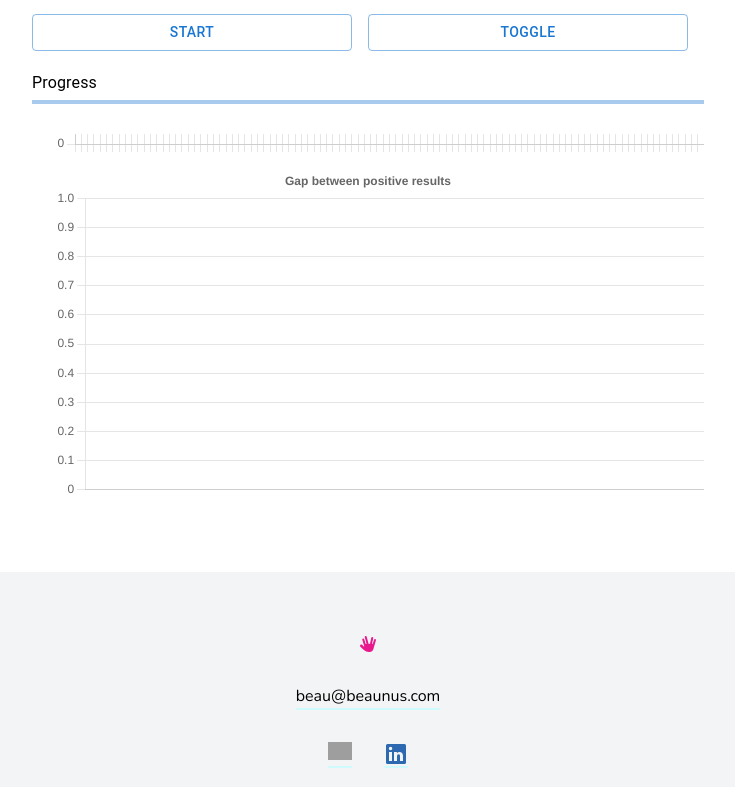
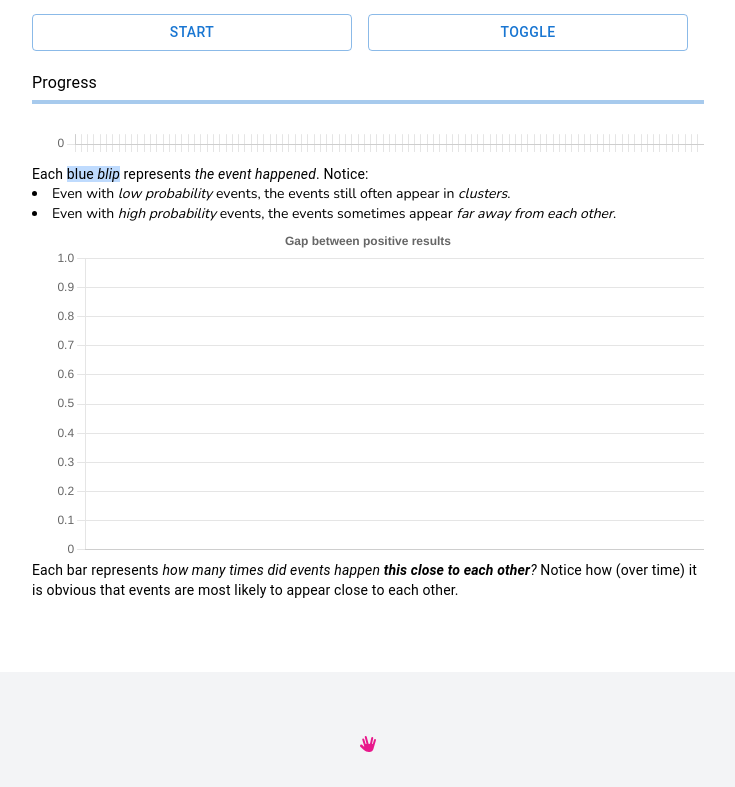
Before and after one commit to beaunus/beaunus.com, a Next.js app: page /blog/poisson in a window 1280 px wide. Shown: the part 712-1499 px from the top of the page, without its empty margins (272-1007 px from the left). Built offline with nearby package versions, Linux system fonts and the light colour scheme; grey boxes are pictures that could not be loaded.

Commit message:
feature: add captions

```diff
--- a/pages/blog/poisson.tsx
+++ b/pages/blog/poisson.tsx
@@ -237,7 +237,33 @@ const Poisson: NextPage = () => {
             </Box>
             <Box>
               <canvas className="max-h-10" ref={samplesChartRef} />
+              <Typography variant="body2">
+                Each{" "}
+                <span className="bg-blue-200">
+                  blue <i>blip</i>
+                </span>{" "}
+                represents <i>the event happened</i>. Notice:
+              </Typography>
+              <ul className="text-sm list-disc list-inside">
+                <li>
+                  Even with <i>low probability</i> events, the events still
+                  often appear in <i>clusters</i>.
+                </li>
+                <li>
+                  Even with <i>high probability</i> events, the events sometimes
+                  appear <i>far away from each other</i>.
+                </li>
+              </ul>
               <canvas className="max-h-96" ref={barChartRef} />
+              <Typography variant="body2">
+                Each bar represents{" "}
+                <i>
+                  how many times did events happen{" "}
+                  <b>this close to each other</b>?
+                </i>{" "}
+                Notice how (over time) it is obvious that events are most likely
+                to appear close to each other.
+              </Typography>
             </Box>
           </div>
         </Segment>
```
